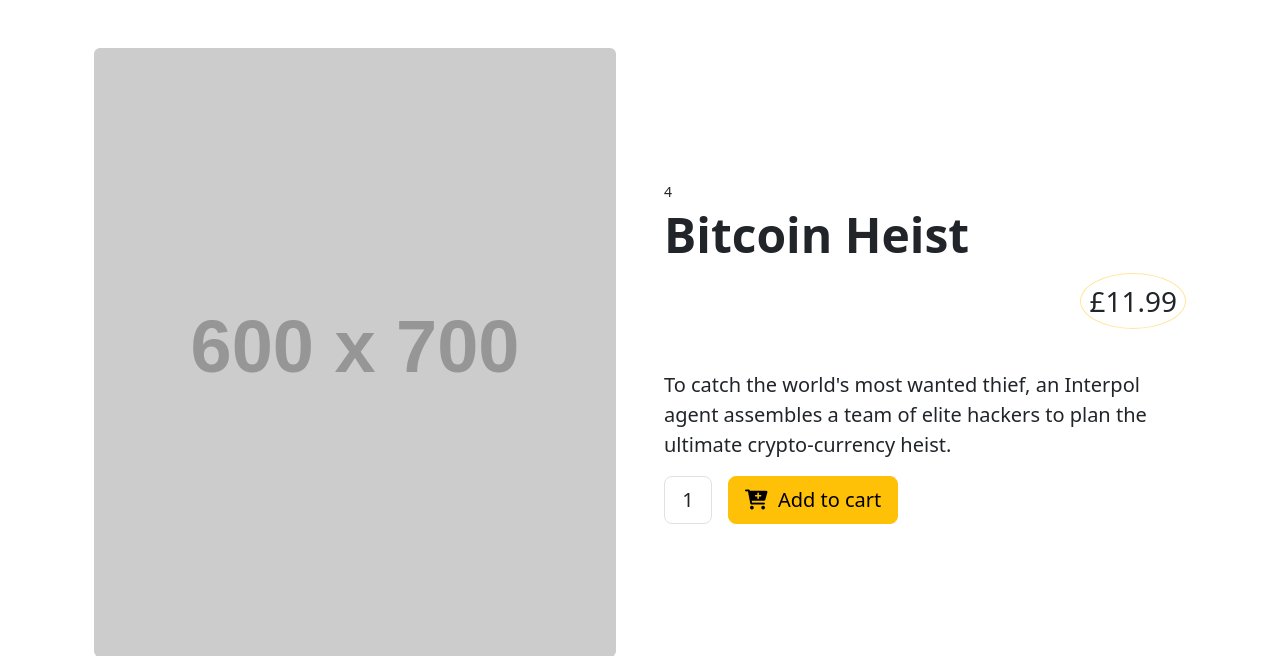
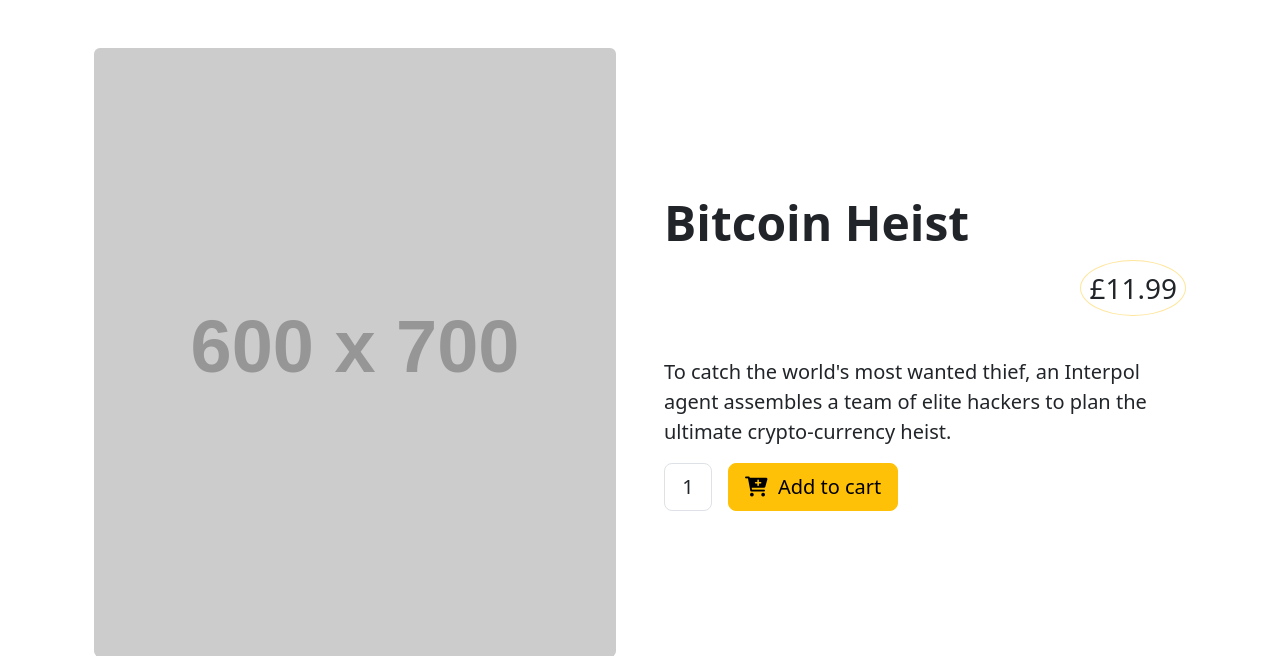
Before and after one commit to johnclamy/moviestoreproject, a Django app: page /movies/1/ in a window 1280 px wide. Shown: the part 56-712 px from the top of the page. Run offline with Django 5.2, Linux system fonts and the light colour scheme; grey boxes labelled with a size stand in for pictures from a placeholder-image service; some libraries are stand-ins or nearby versions.

Commit message:
remove movie rating div from the detail template

```diff
--- a/website/movies/templates/movies/detail.html
+++ b/website/movies/templates/movies/detail.html
@@ -7,7 +7,6 @@
             <img class="card-img-top mb-5 mb-md-0 rounded" src="https://dummyimage.com/600x700/dee2e6/6c757d.jpg" alt="..." />
         </div>
         <div class="col-md-6">
-            <div class="small mb-1">{{ template_data.movie.rating }}</div>
             <h1 class="display-5 fw-bolder">{{ template_data.movie.name }}</h1>
             <p class="fs-3 mt-3 mb-5 text-end">
                 <span class="rounded-circle border border-warning-subtle p-2">£{{ template_data.movie.price }}</span>
```
